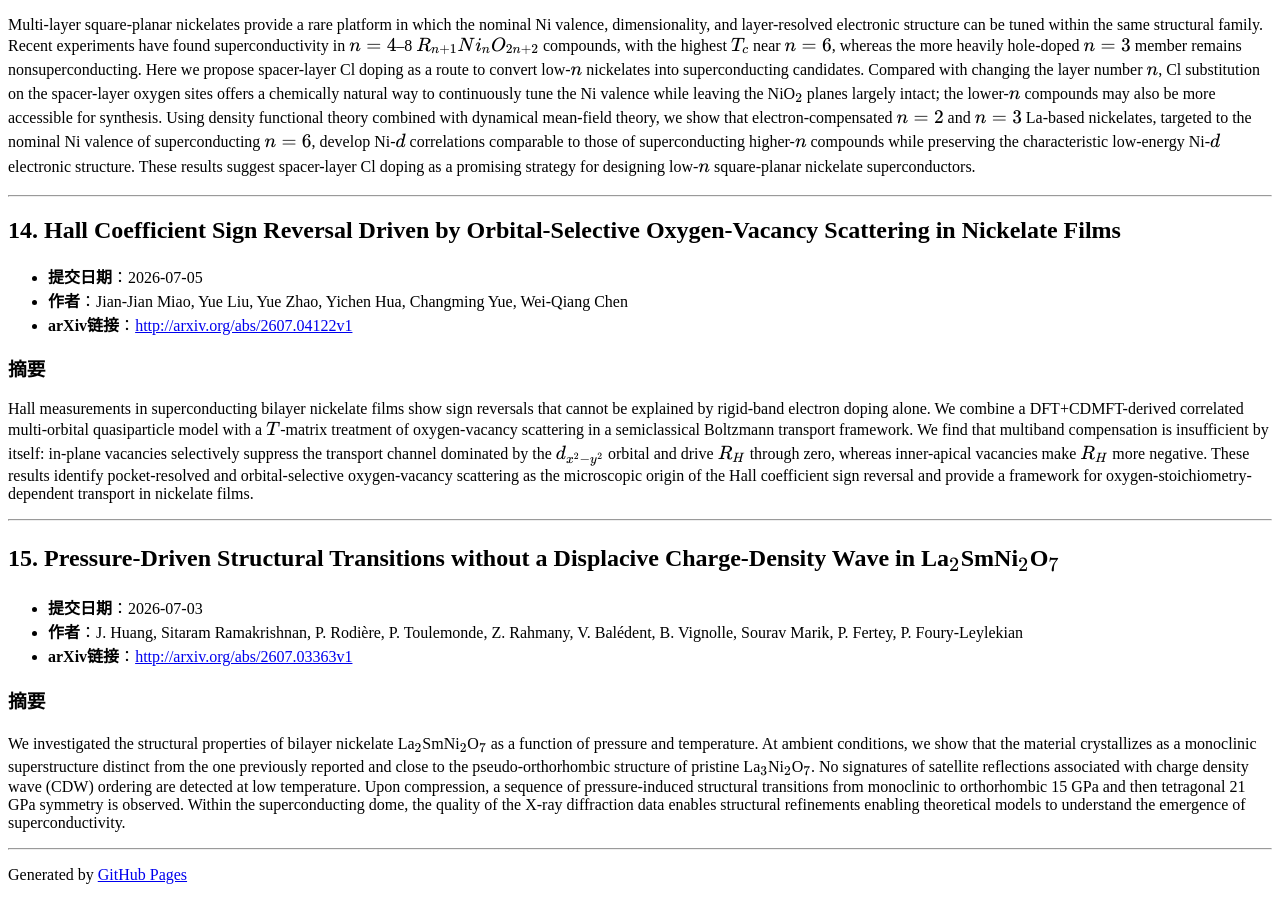
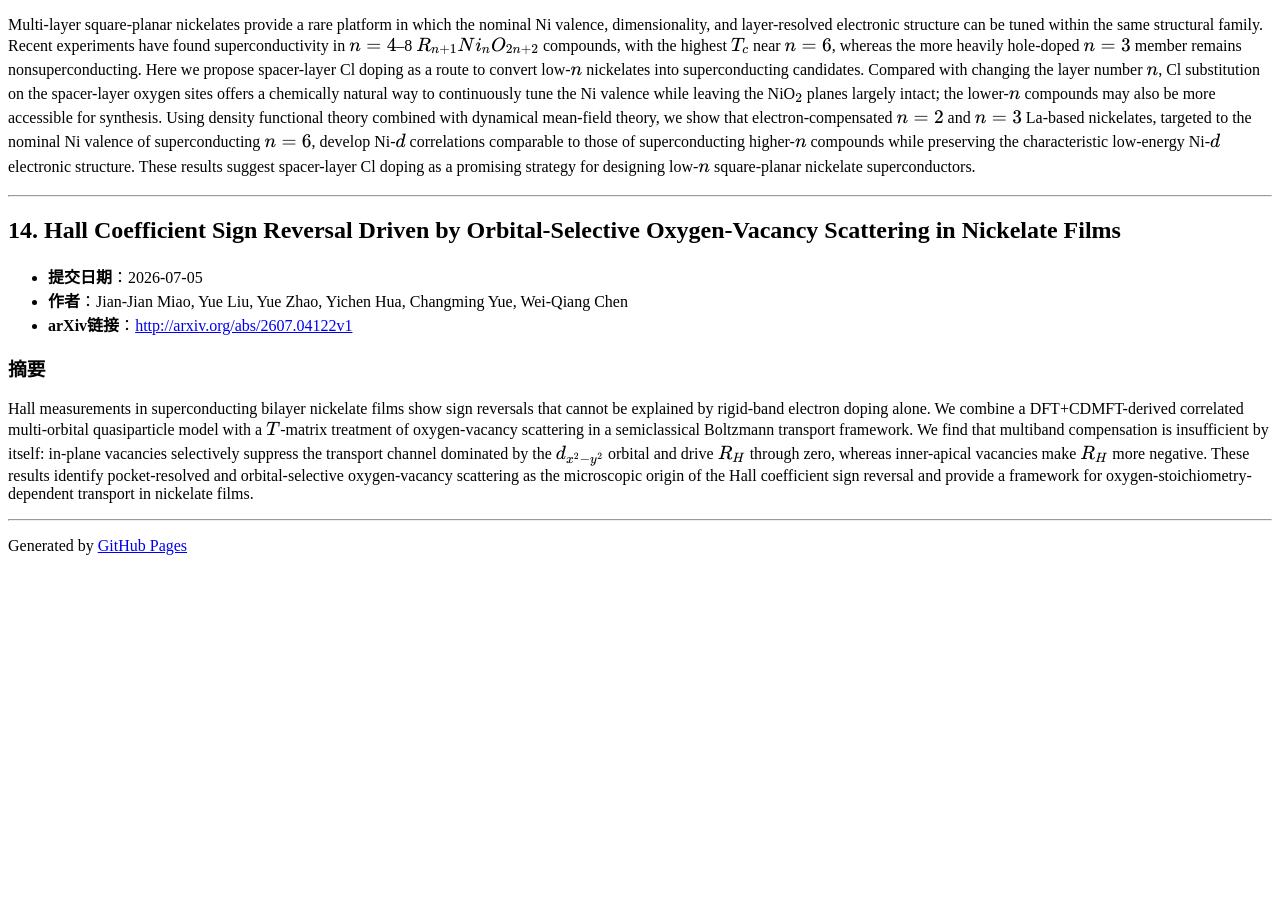
Before and after one commit to yangke25491/daily-arxiv-nickelate_superconductivity, a Jekyll site: the page built from docs/index.md, in a window 1280 px wide and 900 px high, scrolled down 4745 px. Built offline with Jekyll 4.4.1, drawn with Linux system fonts in a browser that asks for light colours; after the commit the page ends 5316 px from its top, so only the background shows below that; some of the changed text lies outside the part shown.

Commit message:
Automated update: arXiv papers

```diff
--- a/docs/index.md
+++ b/docs/index.md
@@ -5,8 +5,8 @@ title: 镍酸盐超导论文
 
 # 凝聚态物理-镍酸盐高温超导相关论文
 
-> 检索时间范围：**2026-07-03 至 2026-08-02**
-> 数据检索到 **15** 篇相关论文，按提交时间降序排列
+> 检索时间范围：**2026-07-04 至 2026-08-03**
+> 数据检索到 **14** 篇相关论文，按提交时间降序排列
 
 ---
 
@@ -163,14 +163,3 @@ Multi-layer square-planar nickelates provide a rare platform in which the nomina
 Hall measurements in superconducting bilayer nickelate films show sign reversals that cannot be explained by rigid-band electron doping alone. We combine a DFT+CDMFT-derived correlated multi-orbital quasiparticle model with a $T$-matrix treatment of oxygen-vacancy scattering in a semiclassical Boltzmann transport framework. We find that multiband compensation is insufficient by itself: in-plane vacancies selectively suppress the transport channel dominated by the $d\_{x^2-y^2}$ orbital and drive $R\_H$ through zero, whereas inner-apical vacancies make $R\_H$ more negative. These results identify pocket-resolved and orbital-selective oxygen-vacancy scattering as the microscopic origin of the Hall coefficient sign reversal and provide a framework for oxygen-stoichiometry-dependent transport in nickelate films.
 
 ---
-
-## 15. Pressure-Driven Structural Transitions without a Displacive Charge-Density Wave in La${}\_2$SmNi${}\_2$O${}\_7$
-
-- **提交日期**：2026-07-03
-- **作者**：J. Huang, Sitaram Ramakrishnan, P. Rodière, P. Toulemonde, Z. Rahmany, V. Balédent, B. Vignolle, Sourav Marik, P. Fertey, P. Foury-Leylekian
-- **arXiv链接**：[http://arxiv.org/abs/2607.03363v1](http://arxiv.org/abs/2607.03363v1)
-
-### 摘要
-We investigated the structural properties of bilayer nickelate La${}\_2$SmNi${}\_2$O${}\_7$ as a function of pressure and temperature. At ambient conditions, we show that the material crystallizes as a monoclinic superstructure distinct from the one previously reported and close to the pseudo-orthorhombic structure of pristine La${}\_3$Ni${}\_2$O${}\_7$. No signatures of satellite reflections associated with charge density wave (CDW) ordering are detected at low temperature. Upon compression, a sequence of pressure-induced structural transitions from monoclinic to orthorhombic 15 GPa and then tetragonal 21 GPa symmetry is observed. Within the superconducting dome, the quality of the X-ray diffraction data enables structural refinements enabling theoretical models to understand the emergence of superconductivity.
-
----
```
